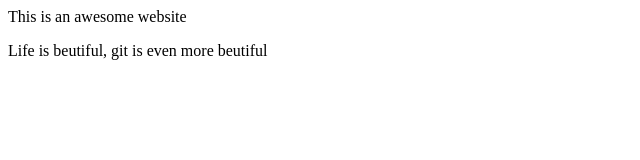
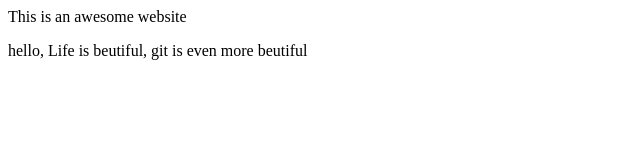
Before and after one commit to Harshalichavan/mydemowebsite, a plain HTML site: page index.html in a window 1280 px wide. Shown: the full height of the page, 0-640 px from the left. Drawn offline with Linux system fonts and the light colour scheme.

Commit message:
added a hello to index.html

```diff
--- a/index.html
+++ b/index.html
@@ -6,5 +6,5 @@ sample website
 This is an awesome website
 </head>
 <p>
-Life is beutiful, git is even more beutiful
+hello, Life is beutiful, git is even more beutiful
 </html>
```
